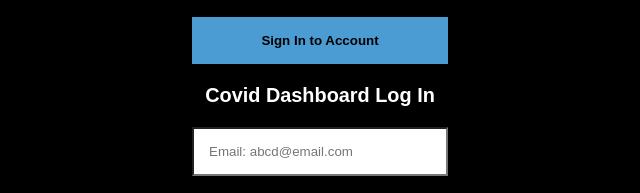
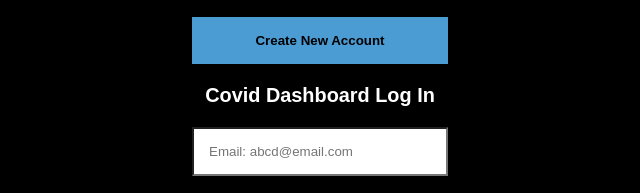
Before and after one commit to comp426-2022-spring/a99-kochab, a website with bundled scripts: page index.html in a window 1280 px wide. Shown: the part 344-537 px from the top of the page, 320-960 px from the left. Built offline with nearby package versions, Linux system fonts and the light colour scheme; no server answers.

Commit message:
Changed Sign-Up Button Text

```diff
--- a/index.html
+++ b/index.html
@@ -21,7 +21,7 @@
             <input type="email" placeholder="Email: abcd@email.com"  id="email_field"/>
             <input type="password" placeholder="Password: 5 or more characters" id="password_field"/>
 
-            <button onclick="signin()"><strong>Sign In to Account</strong></button>
+            <button onclick="signin()"><strong>Create New Account</strong></button>
 
             <h3>Covid Dashboard Log In</h3>
             <input type="email" placeholder="Email: abcd@email.com"  id="email_login"/>
```
Also changed, not shown: 1 other file.
